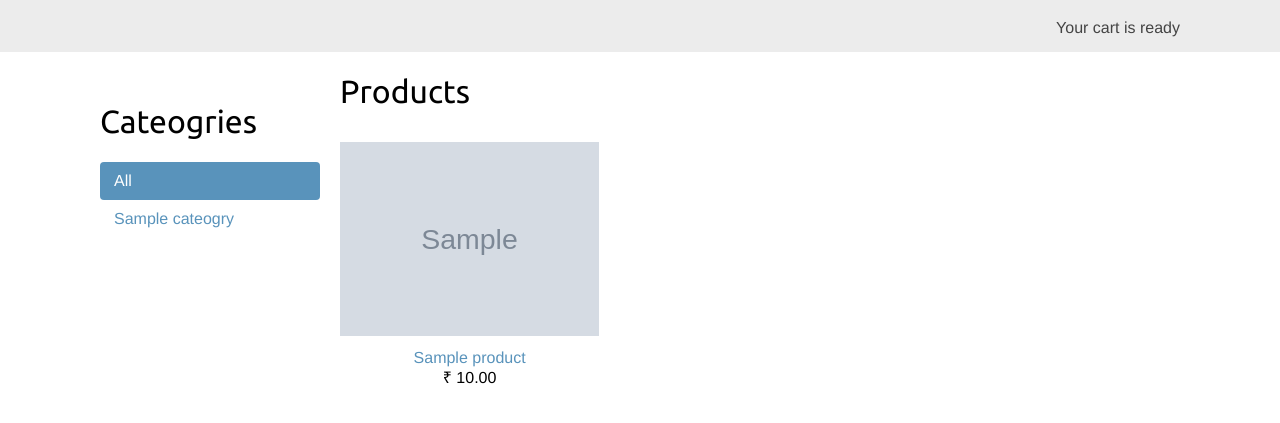
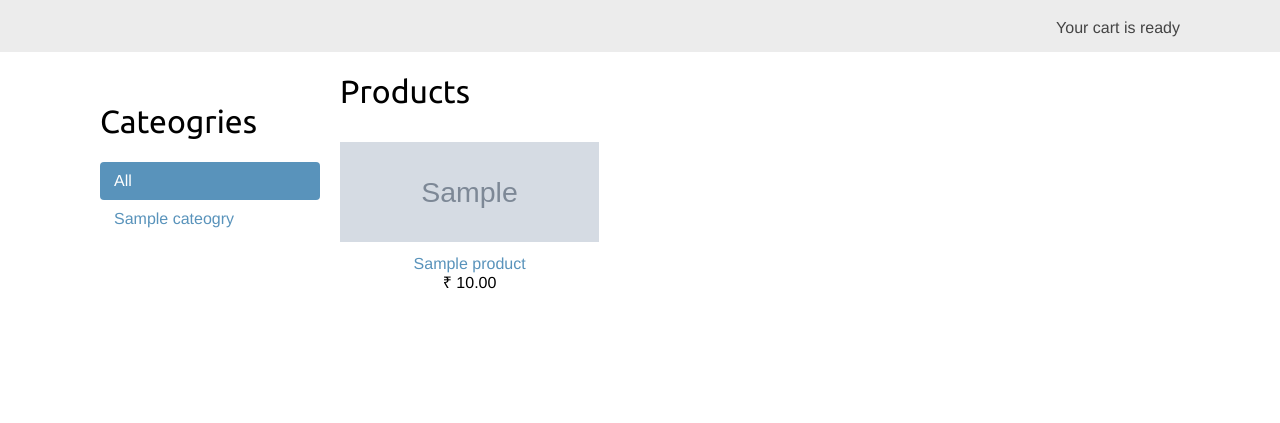
Before and after one commit to gauraviit1/pahal_project, a Django app: page /shop/ in a window 1280 px wide. Shown: the part 46-469 px from the top of the page. Run offline with Django 3.2, Linux system fonts and the light colour scheme; tables that the repository leaves empty hold one stand-in row (values such as "Sample post"); grey boxes marked "Sample" are stand-in pictures.

Commit message:
Added max height for product display image

```diff
--- a/shop/static/css/base.css
+++ b/shop/static/css/base.css
@@ -194,6 +194,7 @@ ul.errorlist {
 
 .product-list .item img {
     width:100%;
+    max-height: 100px;
     margin-bottom:8px;
 }
 
```
